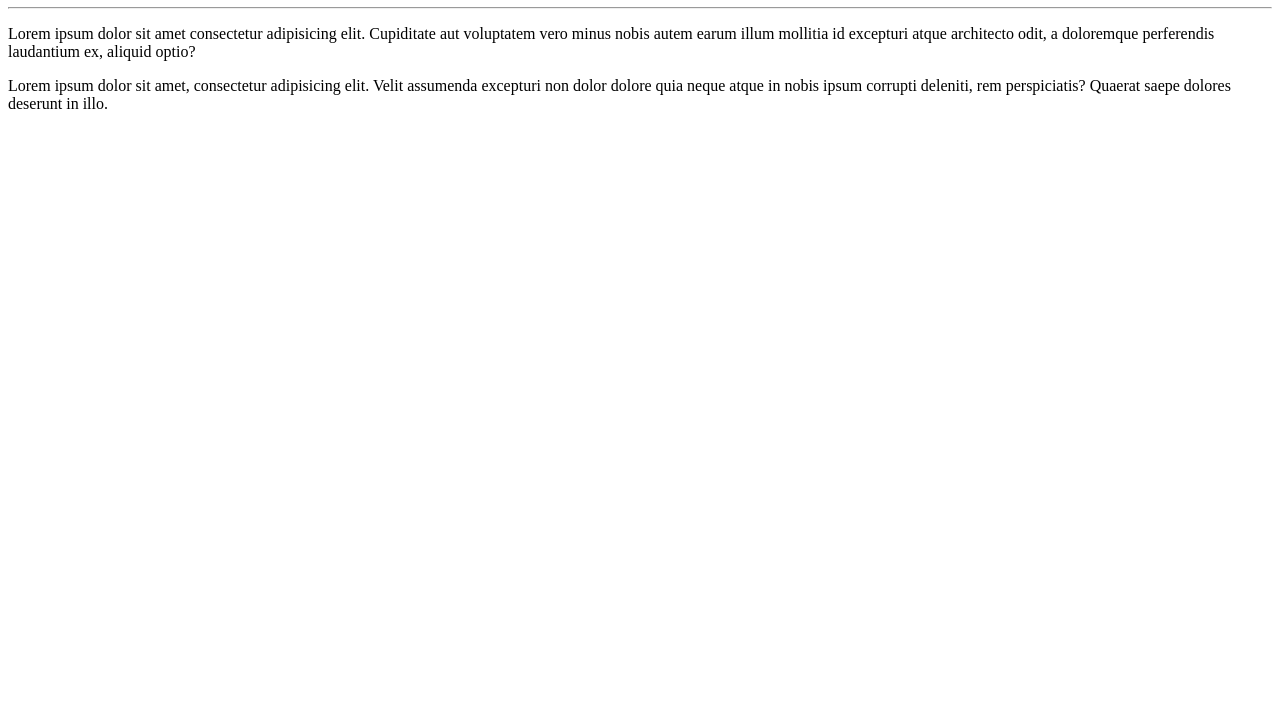
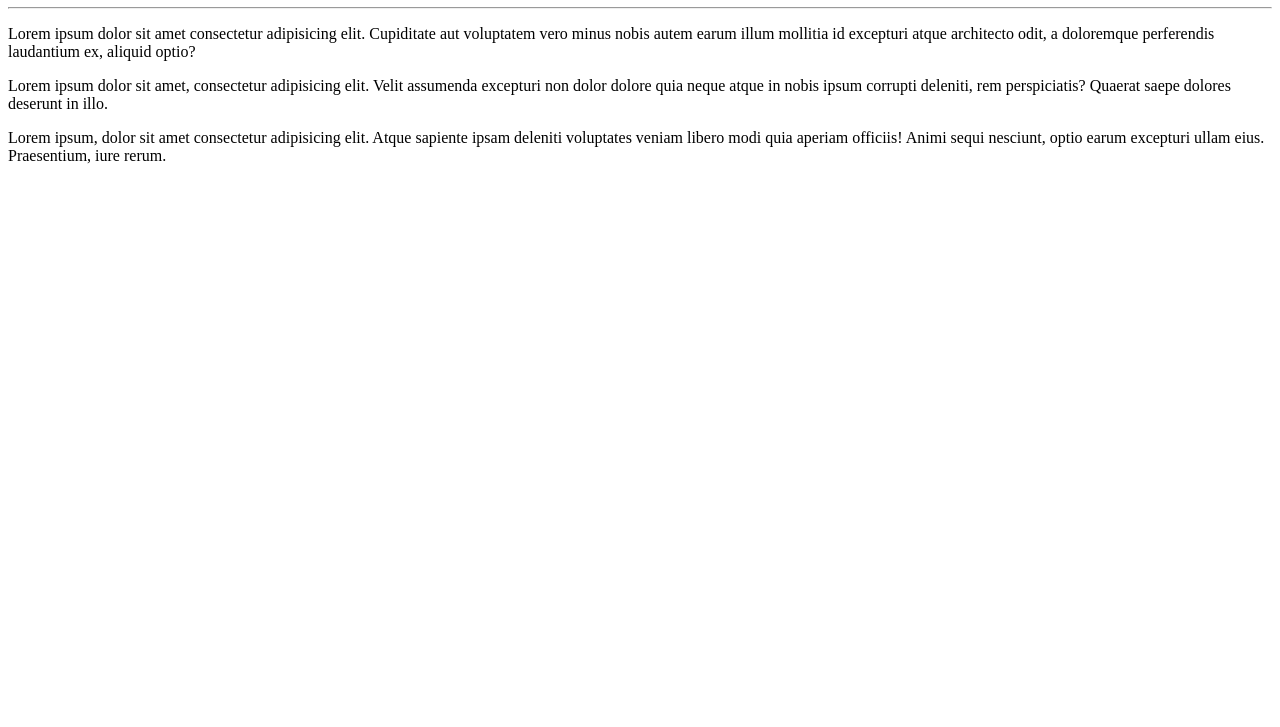
Before and after one commit to fcfabiano1/Ola-Mundo, a plain HTML site: page Site-exemplo/index.html in a window 1280 px wide. Shown: the part 73-800 px from the top of the page. Drawn offline with Linux system fonts and the light colour scheme.

Commit message:
criei uma paragrafo

```diff
--- a/Site-exemplo/index.html
+++ b/Site-exemplo/index.html
@@ -10,5 +10,6 @@
     <hr>
     <p>Lorem ipsum dolor sit amet consectetur adipisicing elit. Cupiditate aut voluptatem vero minus nobis autem earum illum mollitia id excepturi atque architecto odit, a doloremque perferendis laudantium ex, aliquid optio?</p>
     <p>Lorem ipsum dolor sit amet, consectetur adipisicing elit. Velit assumenda excepturi non dolor dolore quia neque atque in nobis ipsum corrupti deleniti, rem perspiciatis? Quaerat saepe dolores deserunt in illo.</p>
+    <p>Lorem ipsum, dolor sit amet consectetur adipisicing elit. Atque sapiente ipsam deleniti voluptates veniam libero modi quia aperiam officiis! Animi sequi nesciunt, optio earum excepturi ullam eius. Praesentium, iure rerum.</p>
 </body>
 </html>
```
